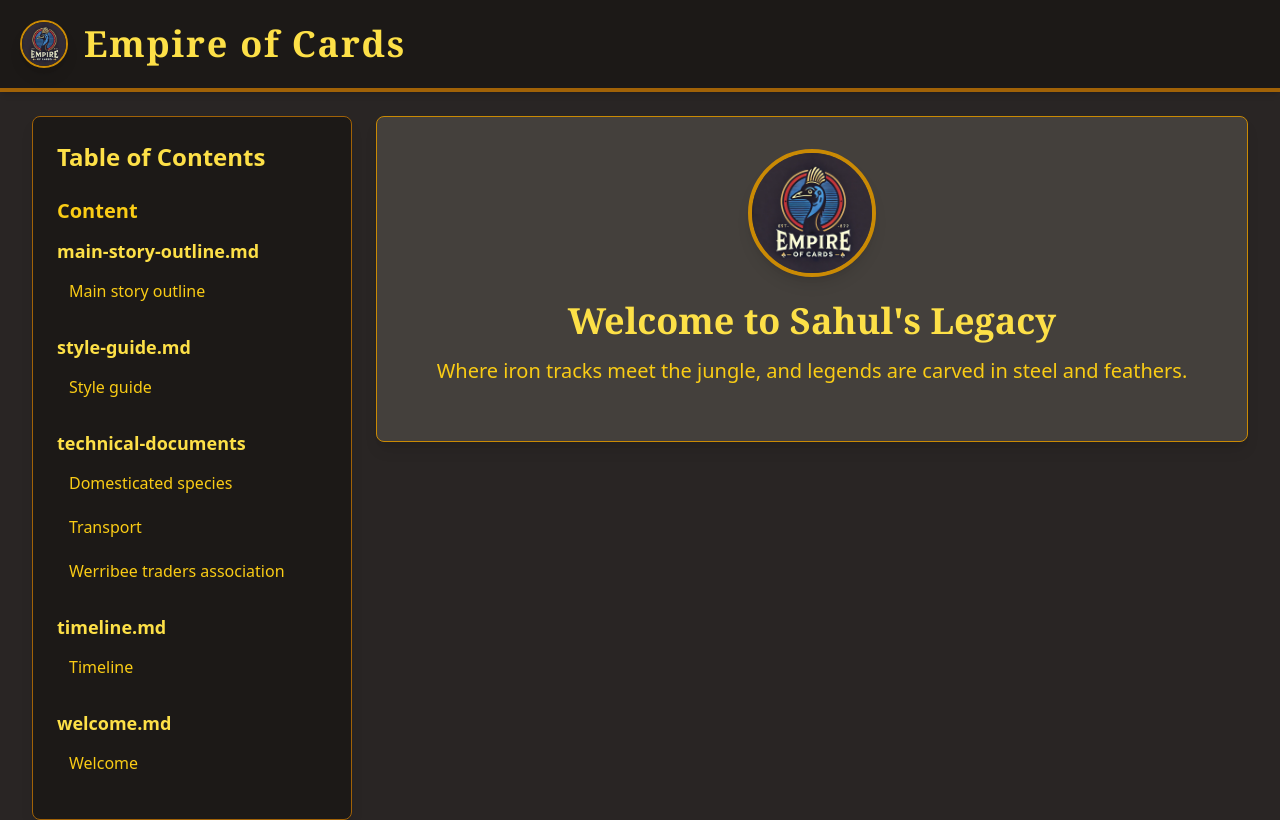
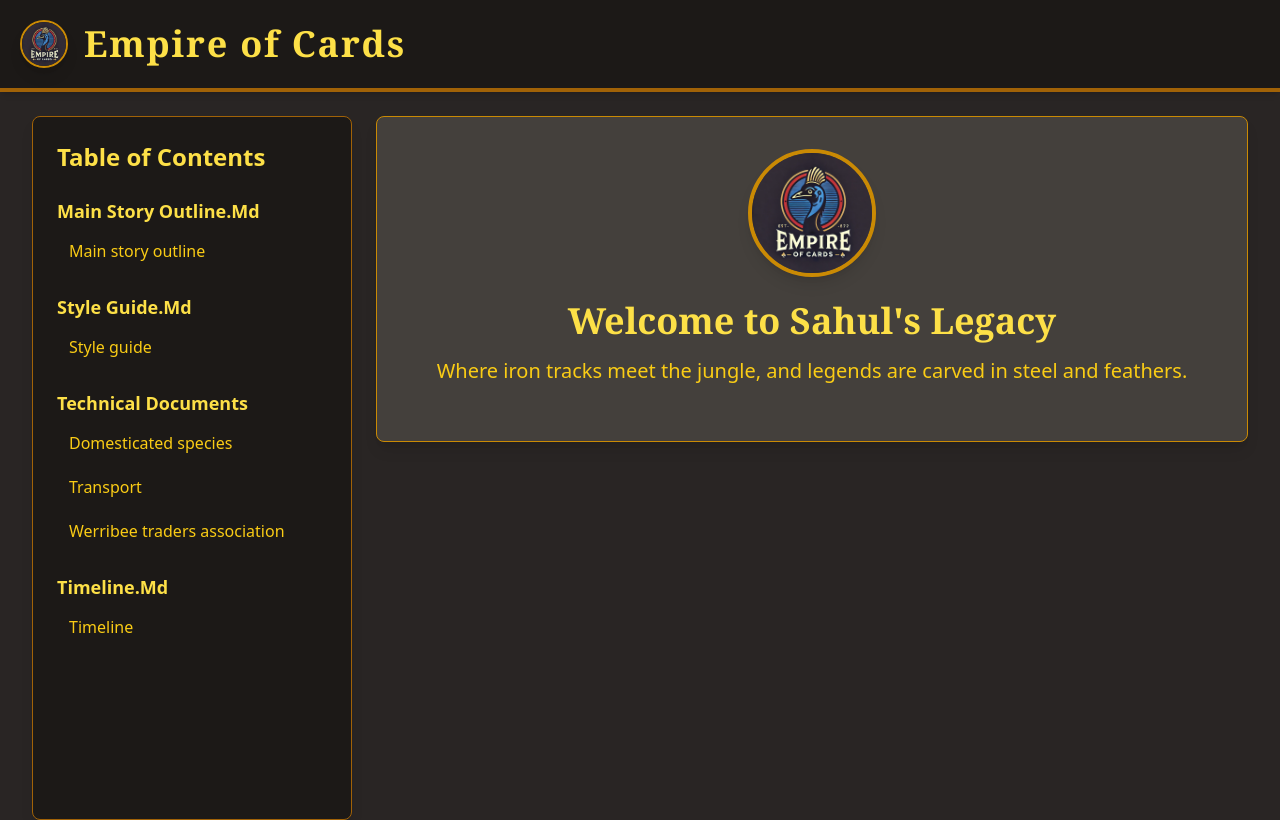
Before and after one commit to estafyn/Empire-of-Cards, a Vue app in the folder Empire-of-Cards/: page / in a window 1280 px wide. Built offline with nearby package versions, Linux system fonts and the light colour scheme.

Commit message:
update Add

```diff
--- a/Empire-of-Cards/src/App.vue
+++ b/Empire-of-Cards/src/App.vue
@@ -12,9 +12,11 @@ type FileEntry = {
   content: string | null
 }
 
-type FolderStructure = Record<string, FileEntry[]>
+type FolderStructure = {
+  [key: string]: FileEntry[]
+}
 
-const folders = ref<Record<string, FolderStructure>>({})
+const folders = ref<FolderStructure>({})
 const selectedContent = ref<string | null>(null)
 const selectedTitle = ref<string | null>(null)
 const isLoading = ref(false)
@@ -22,24 +24,35 @@ const errorMessage = ref<string | null>(null)
 const showSidebar = ref(true)
 
 const loadFiles = async () => {
-  const processFiles = async (files: Record<string, () => Promise<string>>, category: string) => {
-    for (const path in files) {
+  try {
+    const newFolders: FolderStructure = {}
+
+    for (const path in contentFiles) {
       const parts = path.split('/')
-      const folderName = parts[2]
+      const folderName = parts[2] // Gets folder name like 'creatures', 'locations', etc.
 
-      if (!folders.value[category]) folders.value[category] = {}
-      if (!folders.value[category][folderName]) folders.value[category][folderName] = []
+      if (!newFolders[folderName]) {
+        newFolders[folderName] = []
+      }
 
       const fileName = parts[parts.length - 1].replace('.md', '')
-      folders.value[category][folderName].push({
+      newFolders[folderName].push({
         name: fileName,
         path,
         content: null,
       })
     }
+
+    // Sort folders and files alphabetically
+    for (const folder in newFolders) {
+      newFolders[folder].sort((a, b) => a.name.localeCompare(b.name))
     }
 
-  await processFiles(contentFiles, 'content')
+    folders.value = newFolders
+  } catch (error) {
+    console.error('Error loading files:', error)
+    errorMessage.value = 'Error loading file structure.'
+  }
 }
 
 const showMarkdownContent = async (filePath: string, fileName: string) => {
@@ -58,6 +71,12 @@ const showMarkdownContent = async (filePath: string, fileName: string) => {
   }
 }
 
+const resetContent = () => {
+  selectedContent.value = null
+  selectedTitle.value = null
+  errorMessage.value = null
+}
+
 onMounted(loadFiles)
 </script>
 
@@ -68,14 +87,17 @@ onMounted(loadFiles)
       class="bg-stone-900 text-yellow-300 shadow-md p-5 border-b-4 border-yellow-700 sticky top-0 z-50"
     >
       <div class="max-w-7xl mx-auto flex justify-between items-center">
-        <div class="flex items-center gap-4">
+        <button
+          @click="resetContent"
+          class="flex items-center gap-4 hover:text-yellow-200 transition-colors"
+        >
           <img
             src="@/assets/logo.png"
             alt="Empire of Cards Logo"
             class="h-12 w-12 rounded-full shadow-lg border-2 border-yellow-600"
           />
           <h1 class="text-4xl font-bold font-serif tracking-wider">Empire of Cards</h1>
-        </div>
+        </button>
         <button
           @click="showSidebar = !showSidebar"
           class="md:hidden text-yellow-300 hover:text-yellow-200 transition-colors"
@@ -116,10 +138,10 @@ onMounted(loadFiles)
         >
           <div class="p-6 overflow-y-auto h-full">
             <h3 class="text-2xl font-bold text-yellow-300 mb-6">Table of Contents</h3>
-            <div v-for="(foldersList, category) in folders" :key="category">
-              <h4 class="text-xl font-semibold mb-3 capitalize text-yellow-400">{{ category }}</h4>
-              <div v-for="(files, folderName) in foldersList" :key="folderName" class="mb-6">
-                <h5 class="text-lg font-bold text-yellow-300 mb-2">{{ folderName }}</h5>
+            <div v-for="(files, folderName) in folders" :key="folderName" class="mb-6">
+              <h5 class="text-lg font-bold text-yellow-300 mb-2 capitalize">
+                {{ folderName.replace(/-/g, ' ') }}
+              </h5>
               <ul class="space-y-2">
                 <li v-for="file in files" :key="file.path">
                   <button
@@ -130,7 +152,6 @@ onMounted(loadFiles)
                   </button>
                 </li>
               </ul>
-              </div>
             </div>
           </div>
         </aside>
--- a/Empire-of-Cards/src/content/welcome.md
+++ /dev/null
@@ -1 +0,0 @@
-Welcome to Empire of Cards, in this project I hope the document the world in which my ancestors lived and tell their stories. feel free to browse and git me up if you have any questions, comments or suggestions
```
Lines whose indentation alone changed are shown as unchanged.
